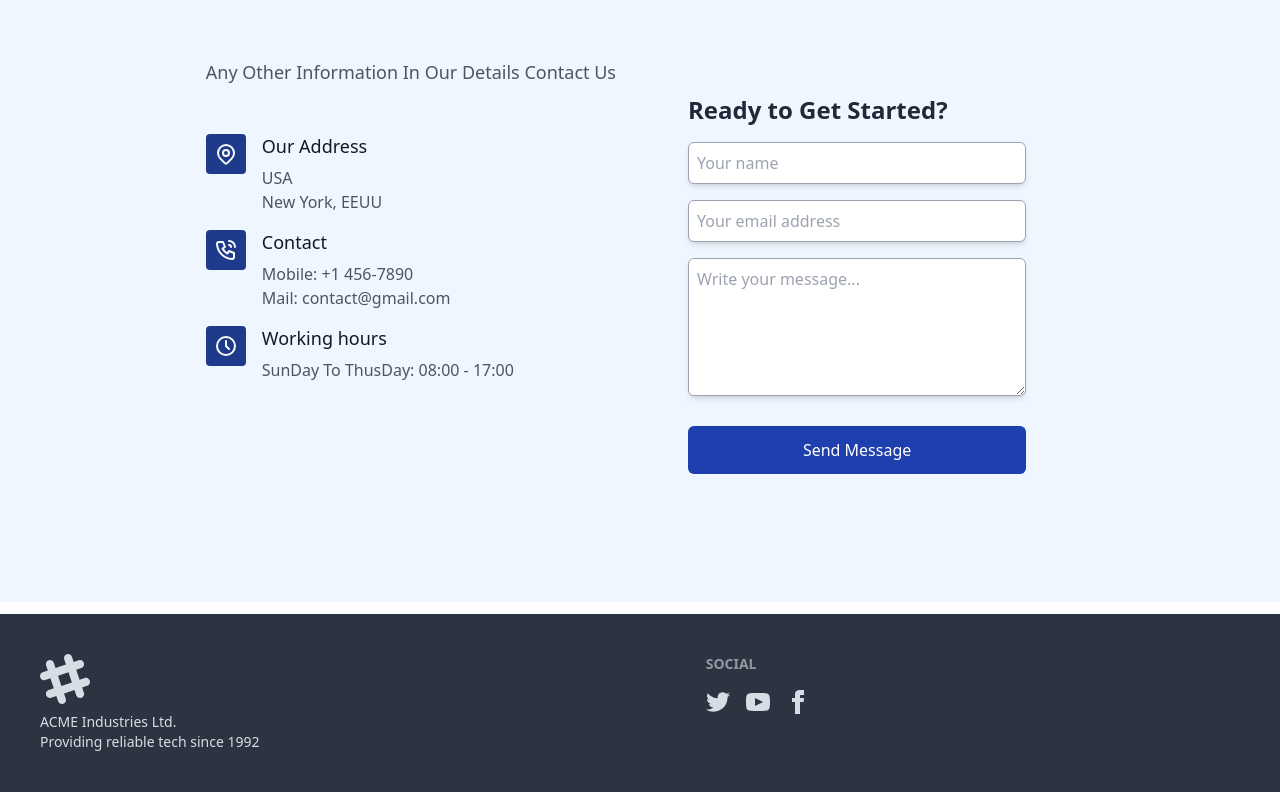
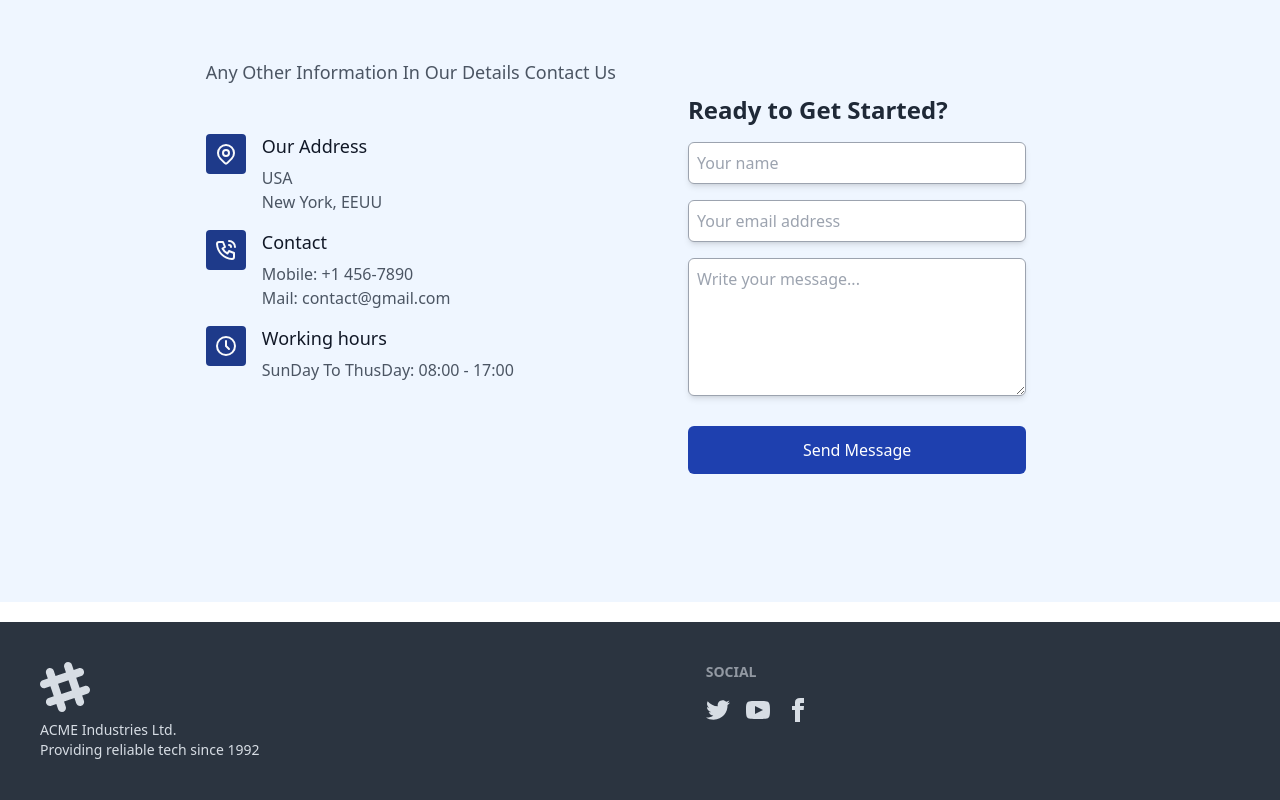
Before and after one commit to zannatulferdous0162/Industrial-Growth, a React (Vite) app: page / in a window 1280 px wide. Shown: the part 2654-3454 px from the top of the page. Built offline with nearby package versions, Linux system fonts and the light colour scheme; no server answers.

Commit message:
add footer

```diff
--- a/src/Components/Footer/Footer.jsx
+++ b/src/Components/Footer/Footer.jsx
@@ -2,7 +2,7 @@ import React from 'react';
 
 const Footer = () => {
     return (
-        <div className='mt-3'>
+        <div className='mt-5'>
           <footer className="footer p-10 bg-neutral text-neutral-content">
   <aside>
     <svg width="50" height="50" viewBox="0 0 24 24" xmlns="http://www.w3.org/2000/svg" fillRule="evenodd" clipRule="evenodd" className="fill-current"><path d="M22.672 15.226l-2.432.811.841 2.515c.33 1.019-.209 2.127-1.23 2.456-1.15.325-2.148-.321-2.463-1.226l-.84-2.518-5.013 1.677.84 2.517c.391 1.203-.434 2.542-1.831 2.542-.88 0-1.601-.564-1.86-1.314l-.842-2.516-2.431.809c-1.135.328-2.145-.317-2.463-1.229-.329-1.018.211-2.127 1.231-2.456l2.432-.809-1.621-4.823-2.432.808c-1.355.384-2.558-.59-2.558-1.839 0-.817.509-1.582 1.327-1.846l2.433-.809-.842-2.515c-.33-1.02.211-2.129 1.232-2.458 1.02-.329 2.13.209 2.461 1.229l.842 2.515 5.011-1.677-.839-2.517c-.403-1.238.484-2.553 1.843-2.553.819 0 1.585.509 1.85 1.326l.841 2.517 2.431-.81c1.02-.33 2.131.211 2.461 1.229.332 1.018-.21 2.126-1.23 2.456l-2.433.809 1.622 4.823 2.433-.809c1.242-.401 2.557.484 2.557 1.838 0 .819-.51 1.583-1.328 1.847m-8.992-6.428l-5.01 1.675 1.619 4.828 5.011-1.674-1.62-4.829z"></path></svg>
```
